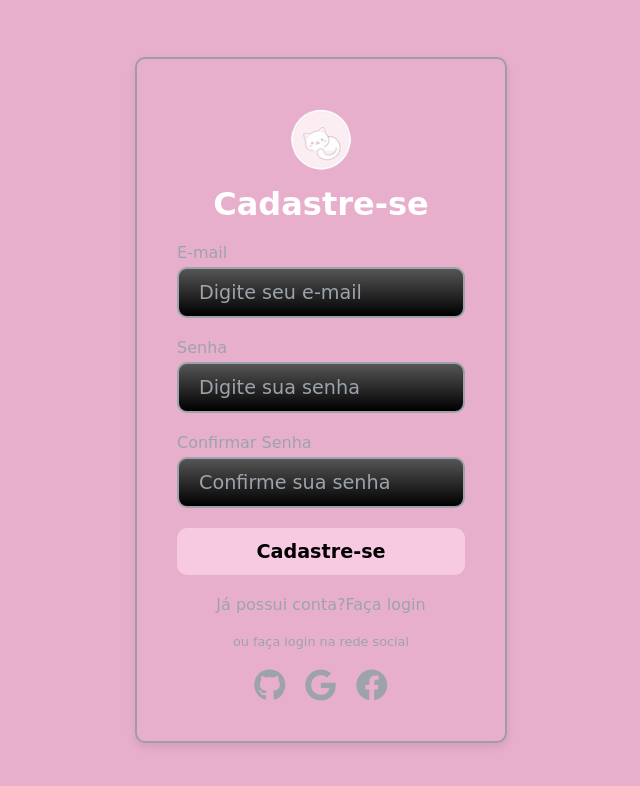
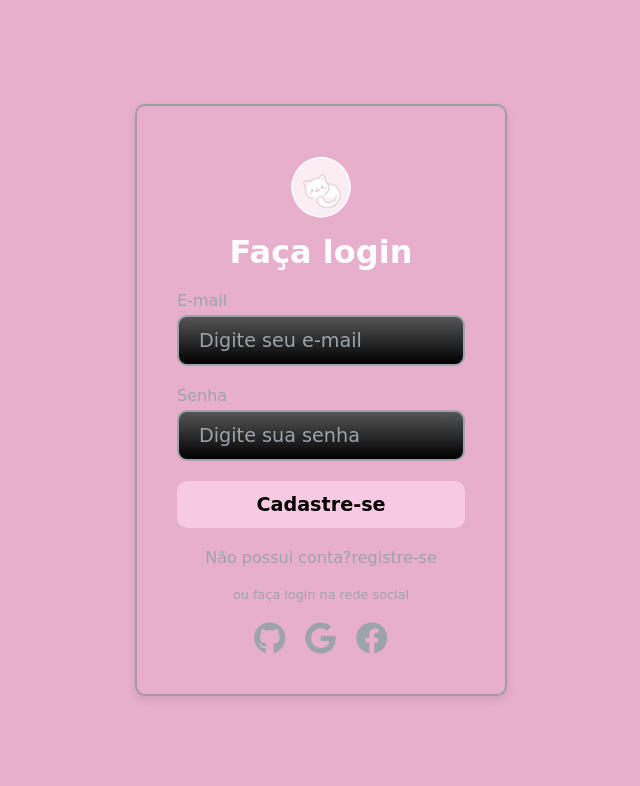
Before and after one commit to powergirl255fk-beep/Kawaii.me, a plain HTML site: page index.html in a window 1280 px wide. Shown: the whole page, without its empty margins (319-959 px from the left). Drawn offline with Linux system fonts and the light colour scheme.

Commit message:
Update index.html
mudei o "value" da caixa de texto

```diff
--- a/index.html
+++ b/index.html
@@ -13,7 +13,7 @@
         <img src="logo.png" alt="Logo" class="logo">
 
         <div class="login">
-            <h2>Cadastre-se</h2>
+            <h2>Faça login</h2>
 
             <div class="inputBx">
                 <label for="username">E-mail</label>
@@ -25,17 +25,14 @@
                 <input type="password" id="password" placeholder="Digite sua senha" />
             </div>
 
-            <div class="inputBx">
-                <label for="confirm_password">Confirmar Senha</label>
-                <input type="password" id="confirm_password" placeholder="Confirme sua senha" />
-            </div>
+
 
             <div class="button">
                 <button id="login_button">Cadastre-se</button>
             </div>
 
 
-            <p class="text-center">Já possui conta?<a href="index.html">Faça login</a></p>
+            <p class="text-center">Não possui conta?<a href="cadastro.html">registre-se</a></p>
             <p class="text-center social-login-text">ou faça login na rede social</p>
 
             <div class="social-icons">
@@ -45,9 +42,9 @@
             </div>
         </div>
     </div>
-    <h2 id="resultado"></h2>
+    <h2 id="concluído"></h2>
 
-<script src="cadastro.js"></script>
+<script src="login.js"></script>
 </body>
 
 </html>
```
